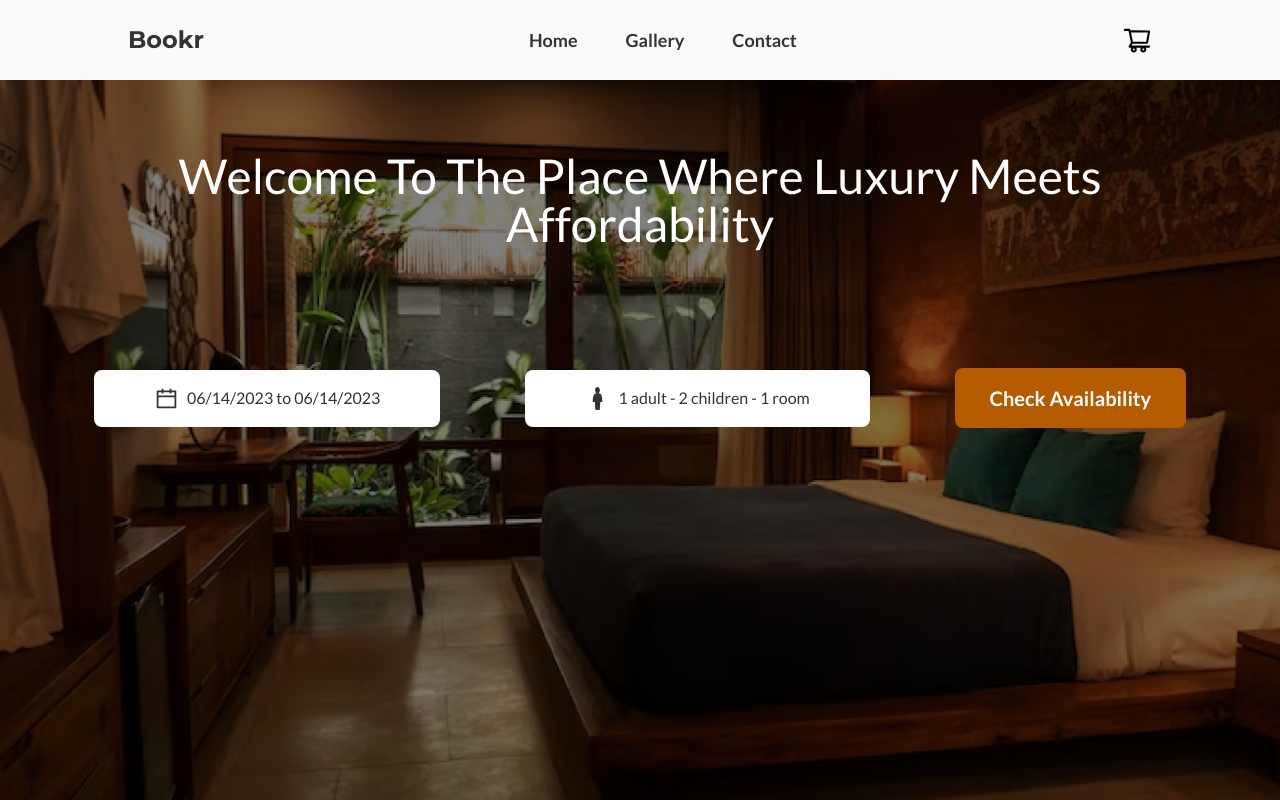
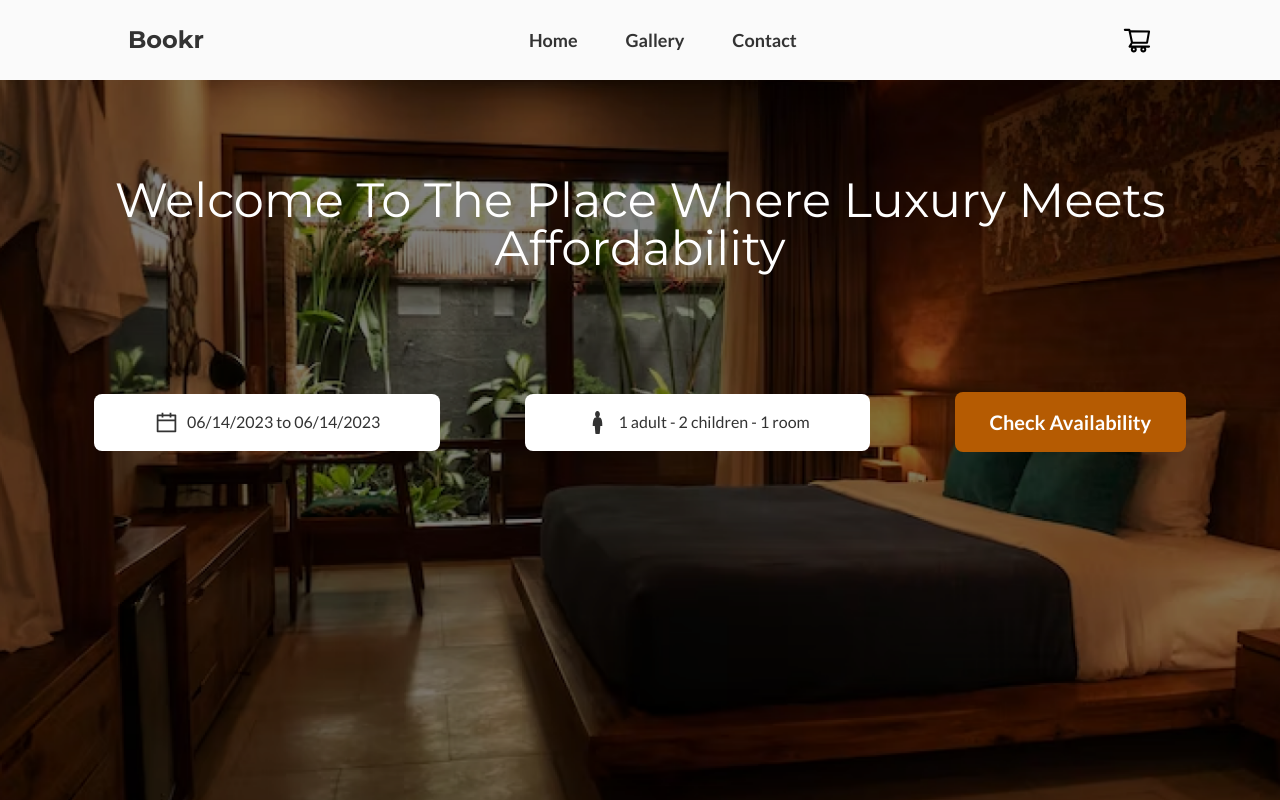
Before and after one commit to Sheriff-Oladimeji/bookr, a React (Vite) app: page / in a window 1280 px wide. Shown: the top 800 px of the page. Built offline with nearby package versions, Linux system fonts and the light colour scheme.

Commit message:
feat: modify header component for homepage

```diff
--- a/src/components/header/Header.jsx
+++ b/src/components/header/Header.jsx
@@ -44,7 +44,7 @@ const Header = () => {
   return (
     <header className="header font-lato">
       <div className="flex flex-col justify-center items-center pt-32  w-[90%] mx-auto">
-        <h1 className="text-3xl  sm:text-4xl md:text-5xl mx-auto text-center mt-6">
+        <h1 className="text-3xl  sm:text-4xl md:text-5xl mx-auto text-center mt-12 font-mont">
           Welcome To The Place Where Luxury Meets Affordability
         </h1>
         <div className="h-[100px] flex flex-col gap-6 md:flex-row items-center justify-around  mt-[100px] w-full  px-0 py-4 rounded-[5px] relative">
```
